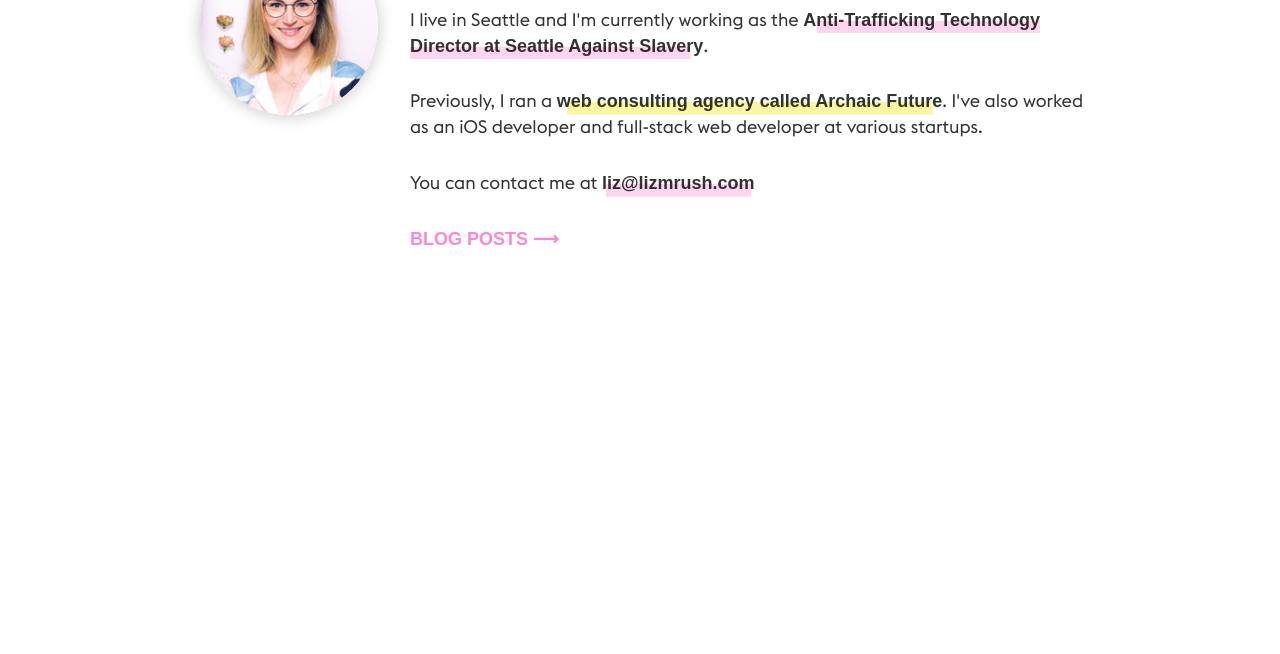
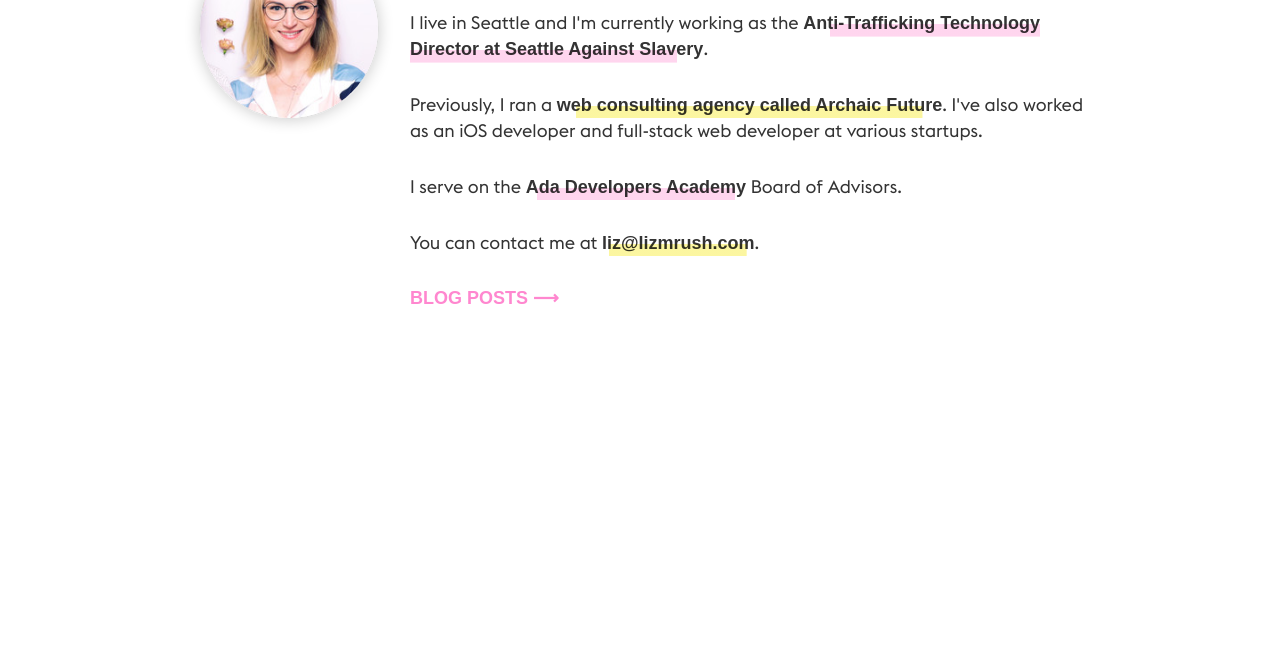
Before and after one commit to lizrush/site, a Gatsby site: page / in a window 1280 px wide. Shown: the part 146-800 px from the top of the page. Built offline with nearby package versions, Linux system fonts and the light colour scheme; Gatsby itself is replaced by a stand-in of ours; animation ran at ten frames a second.

Commit message:
Update bio

```diff
--- a/src/components/ExternalLink/styles.module.scss
+++ b/src/components/ExternalLink/styles.module.scss
@@ -14,7 +14,7 @@
       transparent 49%,
       rgba(255, 135, 207, 0.35) 0
     )
-    center bottom/95% 100% no-repeat;
+    center bottom/90% 100% no-repeat;
 }
 
 .yellow {
@@ -24,5 +24,5 @@
       transparent 49%,
       rgba(248, 237, 67, 0.5) 0
     )
-    center bottom/95% 100% no-repeat;
+    center bottom/90% 100% no-repeat;
 }
--- a/src/pages/index.js
+++ b/src/pages/index.js
@@ -43,10 +43,22 @@ export default function IndexPage() {
           </p>
 
           <p>
+            I serve on the{' '}
+            <ExternalLink
+              color="pink"
+              href="http://www.adadevelopersacademy.org/"
+            >
+              Ada Developers Academy
+            </ExternalLink>{' '}
+            Board of Advisors.
+          </p>
+
+          <p>
             You can contact me at{' '}
-            <ExternalLink color="pink" href="mailto:liz@lizmrush.com">
+            <ExternalLink color="yellow" href="mailto:liz@lizmrush.com">
               liz@lizmrush.com
             </ExternalLink>
+            .
           </p>
 
           <InternalLink color="pink" to="/blog">
```
